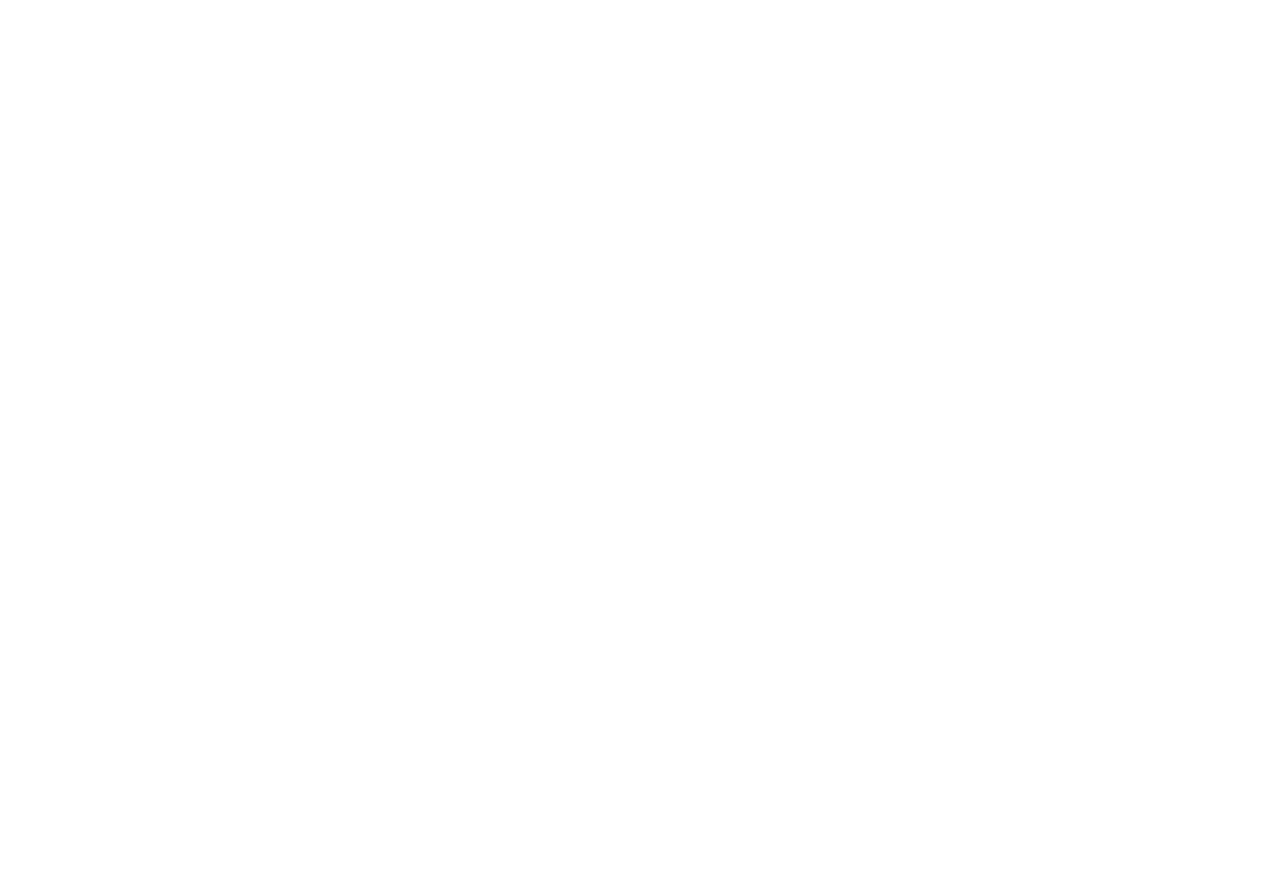
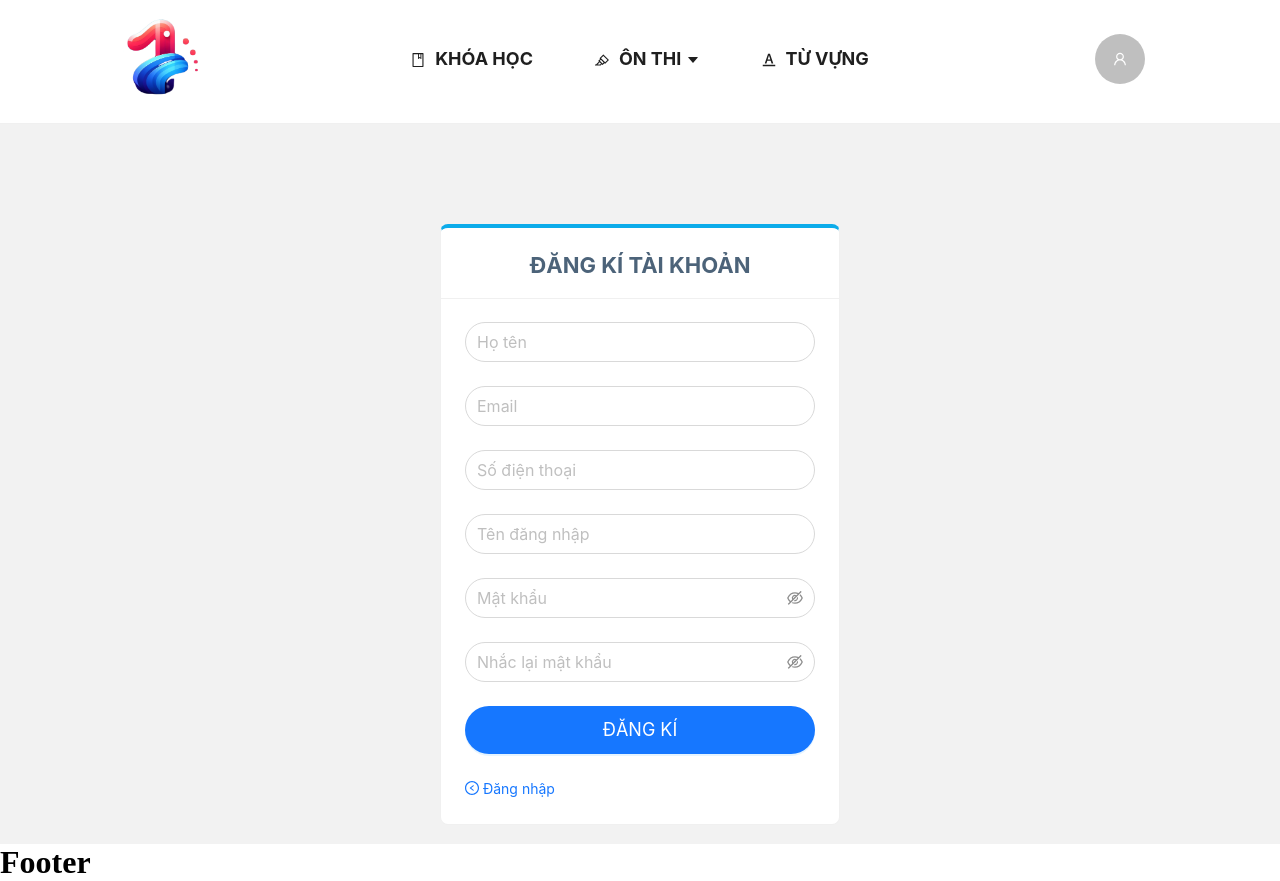
Before and after one commit to xuanngoc2k2/fe_doan, a React (Vite) app: page /register in a window 1280 px wide. Before the commit this address had no page. Before the commit the page ends 800 px from the top, so only its background shows below. Built offline with nearby package versions, Linux system fonts and the light colour scheme.

Commit message:
register page

```diff
--- a/src/pages/Auth/login.tsx
+++ b/src/pages/Auth/login.tsx
@@ -1,4 +1,4 @@
-import { LockOutlined, UserOutlined } from "@ant-design/icons";
+import { LockOutlined, RightCircleOutlined, UserOutlined } from "@ant-design/icons";
 import { Button, Card, Form, Input, Space } from "antd";
 import Checkbox from "antd/es/checkbox/Checkbox";
 import { Link } from "react-router-dom";
@@ -22,7 +22,7 @@
                     bordered
                     title={<div className="txt-login">Đăng nhập</div>}
                     style={{
-                        width: 350,
+                        width: 400,
                         marginTop: 100,
                         borderTop: '4px solid #0cacea'
                     }}
@@ -64,7 +64,7 @@
                                 Đăng nhập
                             </Button>
                         </Form.Item>
-                        <Link to={'#'}>Đăng kí tài khoản</Link>
+                        <Link to={'/register'}>Đăng kí tài khoản <RightCircleOutlined /></Link>
                     </Form>
                 </Card>
             </Space>
--- a/src/pages/Auth/register.tsx
+++ b/src/pages/Auth/register.tsx
@@ -1,5 +1,110 @@
+import { LeftCircleOutlined } from "@ant-design/icons";
+import { Button, Card, Form, Input, Space } from "antd";
+import { Link } from "react-router-dom";
+
 function Register() {
-    return ( <h1>Register Page</h1> );
+    // eslint-disable-next-line @typescript-eslint/no-explicit-any
+    const onFinish = (values: any) => {
+        console.log('Received values:', values);
+        // Xử lý đăng nhập ở đây
+    };
+
+    return (
+        <div style={{
+            display: 'flex',
+            flexDirection: "column",
+            minHeight: '90vh',
+            background: '#f2f2f2',
+        }}>
+            <Space align="center" direction="vertical" size={16}>
+                <Card
+                    bordered
+                    title={<div className="txt-login">Đăng kí tài khoản</div>}
+                    style={{
+                        width: 400,
+                        marginTop: 100,
+                        borderTop: '4px solid #0cacea'
+                    }}
+                >
+                    <Form
+                        name="normal_login"
+                        className="login-form"
+                        initialValues={{ remember: true }}
+                        onFinish={onFinish}
+                    >
+                        <Form.Item
+                            name="full_name"
+                            rules={[{ required: true, message: 'Vui lòng nhập họ và tên!' }]}
+                        >
+                            <Input
+                                size="large"
+                                className="input-login"
+                                placeholder="Họ tên"
+                            />
+                        </Form.Item>
+                        <Form.Item
+                            name="email"
+                            rules={[{ required: true, message: 'Vui lòng nhập email!' }]}
+                        >
+                            <Input
+                                size="large"
+                                className="input-login"
+                                placeholder="Email"
+                            />
+                        </Form.Item>
+                        <Form.Item
+                            name="phone_number"
+                            rules={[{ required: true, message: 'Vui lòng nhập số điện thoại!' }]}
+                        >
+                            <Input
+                                size="large"
+                                className="input-login"
+                                placeholder="Số điện thoại"
+                            />
+                        </Form.Item>
+                        <Form.Item
+                            name="username"
+                            rules={[{ required: true, message: 'Vui lòng nhập tên đăng nhập!' }]}
+                        >
+                            <Input
+                                size="large"
+                                className="input-login"
+                                placeholder="Tên đăng nhập"
+                            />
+                        </Form.Item>
+                        <Form.Item
+                            name="password"
+                            rules={[{ required: true, message: 'Vui lòng nhập mật khẩu!' }]}
+                        >
+                            <Input.Password
+                                size="large"
+                                className="input-login"
+                                type="password"
+                                placeholder="Mật khẩu"
+                            />
+                        </Form.Item>
+                        <Form.Item
+                            name="re-password"
+                            rules={[{ required: true, message: 'Vui lòng nhắc lại mật khẩu!' }]}
+                        >
+                            <Input.Password
+                                size="large"
+                                className="input-login"
+                                type="password"
+                                placeholder="Nhắc lại mật khẩu"
+                            />
+                        </Form.Item>
+                        <Form.Item >
+                            <Button block type="primary" htmlType="submit" className="login-form-button">
+                                Đăng kí
+                            </Button>
+                        </Form.Item>
+                        <Link to={'/login'}><LeftCircleOutlined /> Đăng nhập</Link>
+                    </Form>
+                </Card>
+            </Space >
+        </div >
+    );
 }
 
 export default Register;
--- a/src/routes/index.tsx
+++ b/src/routes/index.tsx
@@ -3,6 +3,7 @@
 import Home from '../pages/Home';
 import Course from '../pages/Course';
 import NotSidebarLayout from '../layouts/NotSidebarLayout';
+import Register from '../pages/Auth/register';
 
 interface Route {
   path: string;
@@ -23,6 +24,11 @@
     layout: NotSidebarLayout // Đặt layout là null cho trường hợp này
   },
   {
+    path: '/register',
+    component: Register,
+    layout: NotSidebarLayout // Đặt layout là null cho trường hợp này
+  },
+  {
     path: '/course',
     component: Course,
     layout: NotSidebarLayout
```
